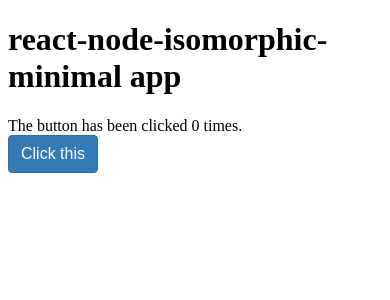
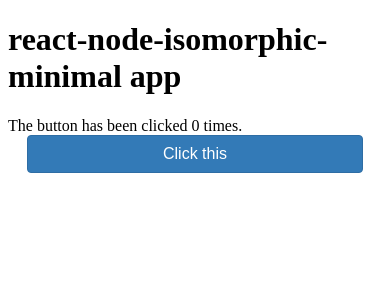
Before and after one commit to pearces/react-node-isomorphic-minimal, a React app: page / in a window 390 px wide. Shown: the top 300 px of the page. Built offline with nearby package versions, Linux system fonts and the light colour scheme; the HTML template or start-up script is replaced by a standard one.

Commit message:
Added sass variables, mixins files with responsive media query mixins, added some responsive styles to app button, updated snapshot

```diff
--- a/src/components/App.jsx
+++ b/src/components/App.jsx
@@ -16,7 +16,7 @@ class App extends Component {
       <>
         <h1>{APP_NAME}</h1>
         <div>{`The button has been clicked ${count} times.`}</div>
-        <button className="primary" type="button" label="click this" onClick={this.clickHandler}>Click this</button>
+        <button className="primary center" type="button" label="click this" onClick={this.clickHandler}>Click this</button>
       </>
     );
   }
--- a/src/components/App.scss
+++ b/src/components/App.scss
@@ -1,3 +1,5 @@
+@use "../sass" as *;
+
 button {
   &:not(disabled) {
     cursor: pointer;
@@ -15,6 +17,21 @@ button {
   line-height: 1.5;
   border-radius: .25rem;
   transition: color .15s ease-in-out,background-color .15s ease-in-out,border-color .15s ease-in-out,box-shadow .15s ease-in-out;
+  width: 100%;
+
+  max-width: 90%;
+  @include sm {
+    max-width: 80%;
+  }
+  @include md {
+    max-width: 50%;
+  }
+  @include lg {
+    max-width: 33%;
+  }
+  @include xl {
+    max-width: 25%;
+  }
 
   &.primary {
     color: #fff;
@@ -26,4 +43,9 @@ button {
         border-color: #204d74;
     }
   }
+
+  &.center {
+    margin: 0 auto;
+    display: block;
+  }
 }
--- /dev/null
+++ b/src/sass/_index.scss
@@ -0,0 +1,2 @@
+@forward 'variables';
+@forward 'mixins';
--- /dev/null
+++ b/src/sass/_mixins.scss
@@ -0,0 +1,17 @@
+@use "variables" as *;
+
+@mixin sm {
+  @media (min-width: #{$sm-min}) { @content; }
+}
+
+@mixin md {
+  @media (min-width: #{$md-min}) { @content; }
+}
+
+@mixin lg {
+  @media (min-width: #{$lg-min}) { @content; }
+}
+
+@mixin xl {
+  @media (min-width: #{$xl-min}) { @content; }
+}
--- /dev/null
+++ b/src/sass/_variables.scss
@@ -0,0 +1,5 @@
+// responsive breakpoints
+$sm-min: 576px;
+$md-min: 768px;
+$lg-min: 992px;
+$xl-min: 1200px;
```
Also changed, not shown: 1 other file (tests, documents, lock files or other folders).
